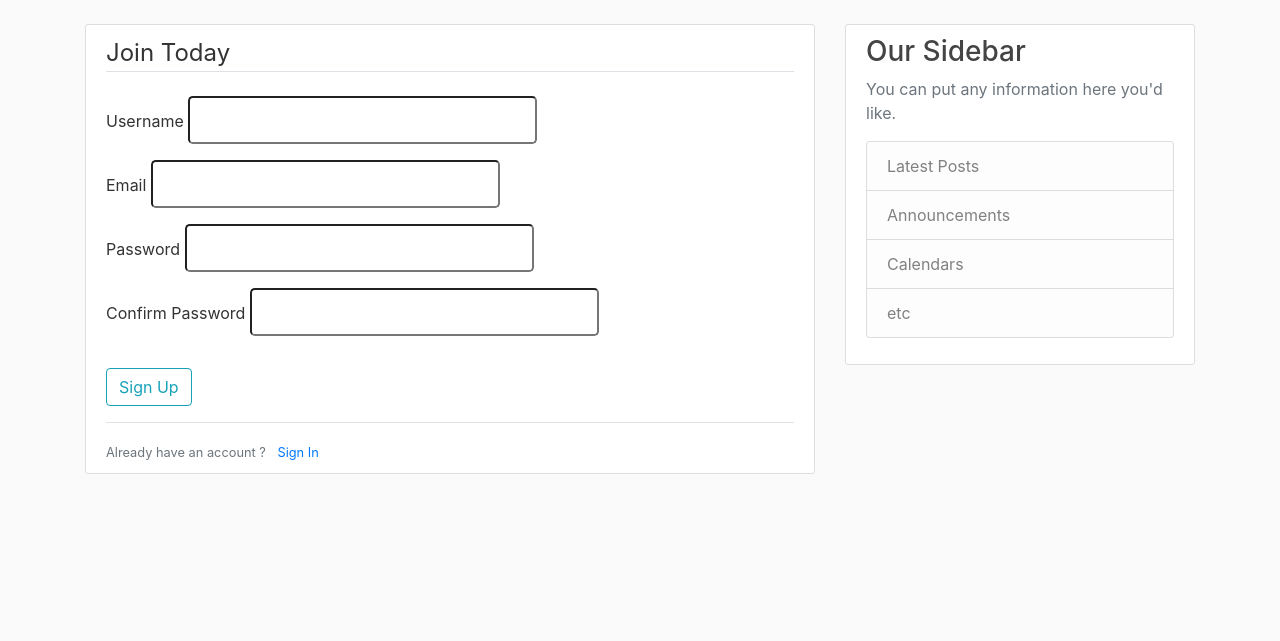
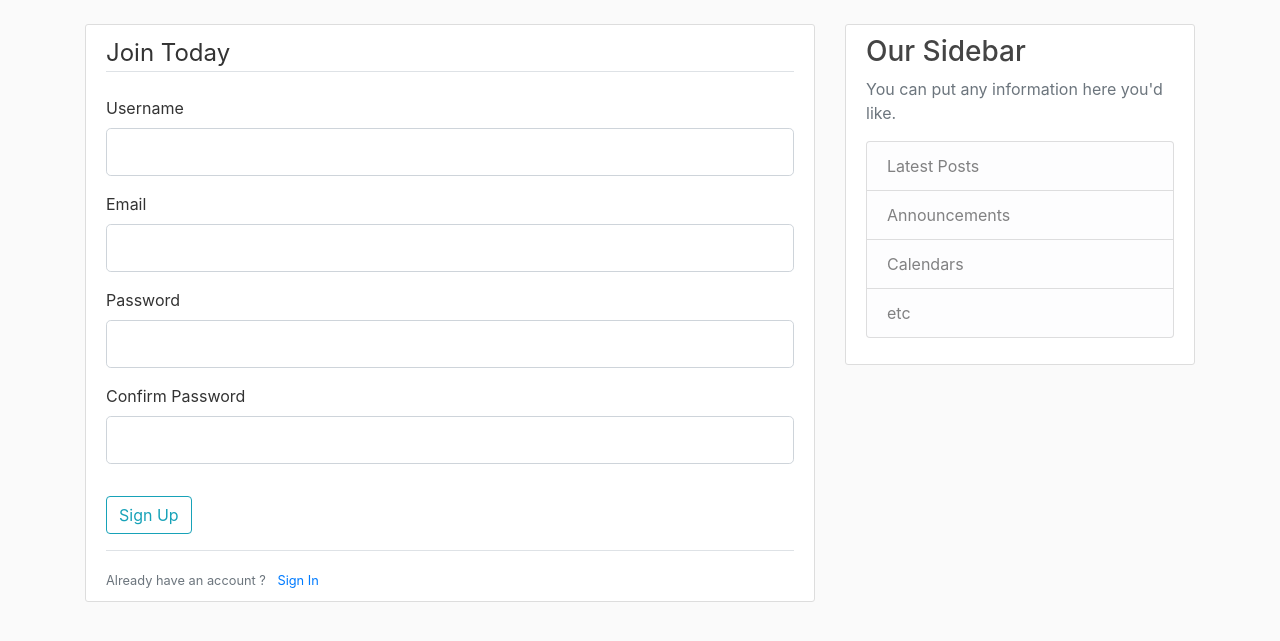
Before and after one commit to DorotheaVad/Flask_blog, a Flask app: page /register in a window 1280 px wide. Shown: the part 56-697 px from the top of the page. Run offline with Flask 3, Linux system fonts and the light colour scheme.

Commit message:
new commit

```diff
--- a/templates/register.html
+++ b/templates/register.html
@@ -10,25 +10,25 @@
                 <div class="form-group">
 
                     {{ form.username.label(class="form-control-label")}}
-                    {{ form.username(class="form-control-lg")}}
+                    {{ form.username(class="form-control form-control-lg")}}
 
                 </div>
                 <div class="form-group">
 
                     {{ form.email.label(class="form-control-label")}}
-                    {{ form.email(class="form-control-lg")}}
+                    {{ form.email(class="form-control form-control-lg")}}
 
                 </div>
                 <div class="form-group">
 
                     {{ form.password.label(class="form-control-label")}}
-                    {{ form.password(class="form-control-lg")}}
+                    {{ form.password(class="form-control form-control-lg")}}
 
                 </div>
                 <div class="form-group">
 
                     {{ form.confirm_password.label(class="form-control-label")}}
-                    {{ form.confirm_password(class="form-control-lg")}}
+                    {{ form.confirm_password(class="form-control form-control-lg")}}
 
                 </div>
             </fieldset>
@@ -38,11 +38,11 @@
 
             </div>
         </form>
-    <div class="border-top pt-3">
-        <small class="text-muted">
-            Already have an account ? <a class ="ml-2" href="{{url_for('login')}}">Sign In</a>
-        </small>
-    </div>
+        <div class="border-top pt-3">
+            <small class="text-muted">
+                Already have an account ? <a class ="ml-2" href="{{url_for('login')}}">Sign In</a>
+            </small>
+        </div>
     </div>
 
 {% endblock content%}
```
